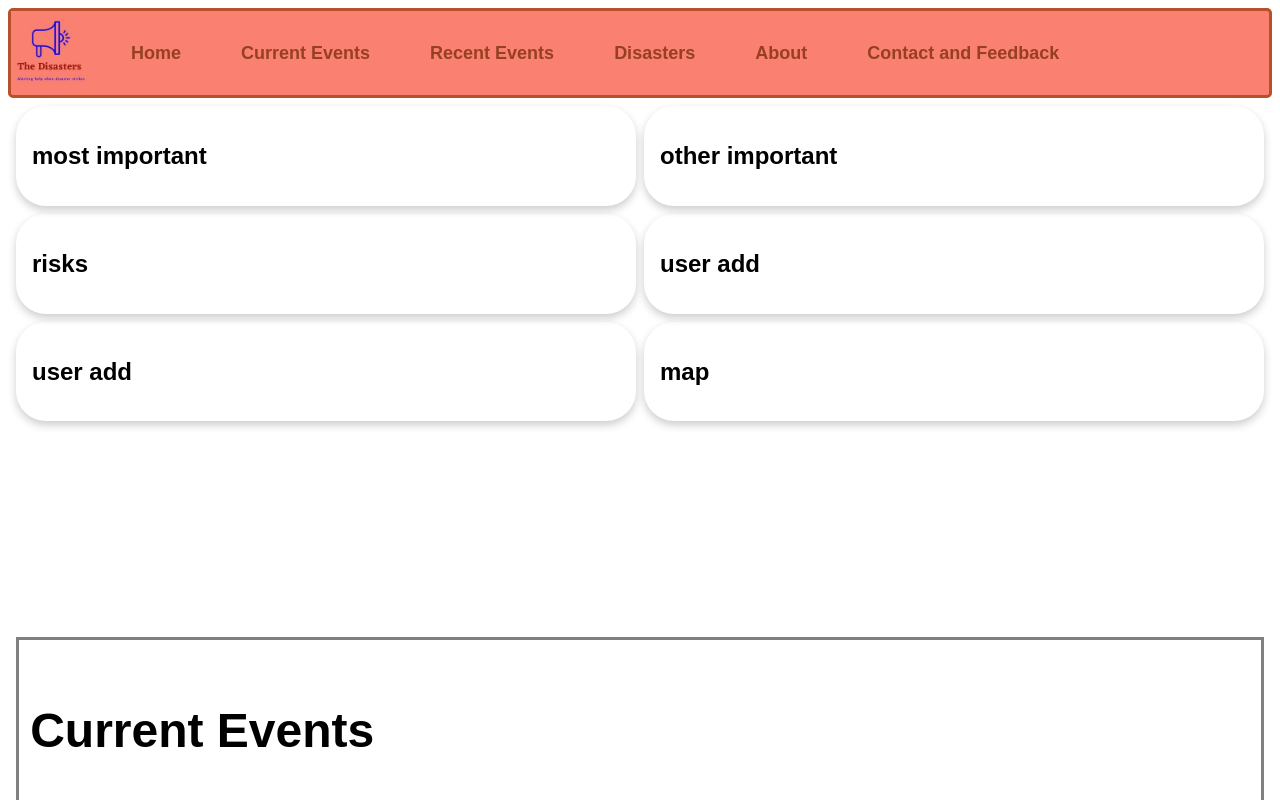
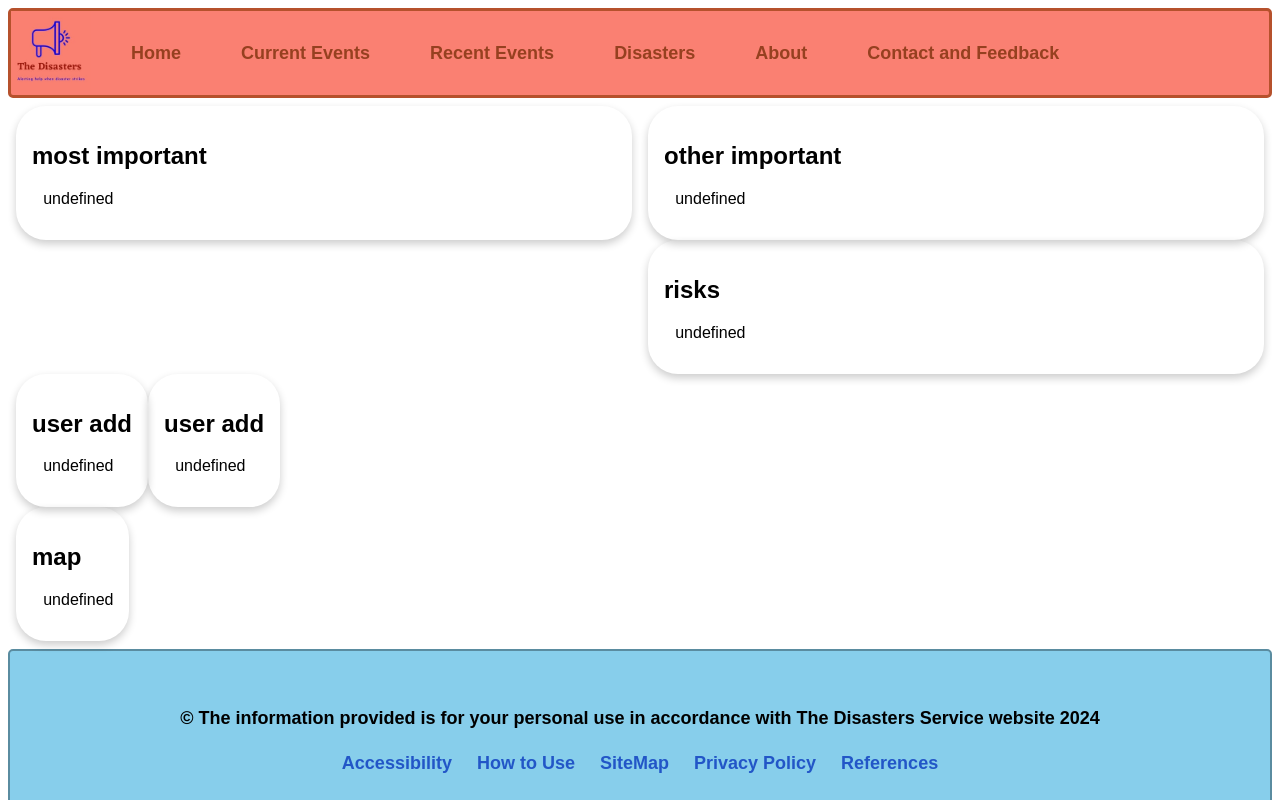
Before and after one commit to BIT-Studio-3/group-project-25-1-scade, a SvelteKit app: page / in a window 1280 px wide. Shown: the top 800 px of the page. Built offline with nearby package versions, Linux system fonts and the light colour scheme; no server answers.

Commit message:
bug:fixing layout

```diff
--- a/src/lib/Card.svelte
+++ b/src/lib/Card.svelte
@@ -1,16 +1,15 @@
 <script>
     export let title;
+    export let content;
 </script>
 
 <div class="card" >
     <h2>{title}</h2>
+    <p>{content}</p>
 </div>
 
 
 <style>
-    h2 {
-
-    }
     p {
         padding-left: 0.7em;
     }
--- a/src/routes/+page.svelte
+++ b/src/routes/+page.svelte
@@ -58,20 +58,25 @@
 <body>
   <!--current warning-->
   <section class="card-section">
-    <Card title="most important";class="index-card" id="indexCard1"/>
-    <Card title="other important" id="indexCard2"/>
-    <Card title ="risks" id="indexCard3"/>
-    <Card title ="user add" class="index-card" id="indexCard4"/>
-    <Card title ="user add" class="index-card" id="indexCard5"/>
-    <Card title ="map" class="indexCard6" id="indexCard6"/>
-
+    <div class="index-row1">
+      <div class="index-row1-left-side">
+        <Card title="most important" class="index-card1" id="index-card1"/>
+      </div>
+      <div class="index-row1-right-side">
+        <Card title="other important" id="indexCard2"/>
+        <Card title ="risks" id="indexCard3"/>
+      </div>
+    </div>
+    <div class="index-row2">
+      <Card title ="user add" class="index-card" id="indexCard4"/>
+      <Card title ="user add" class="index-card" id="indexCard5"/>
+    </div>
+    <div class="index-row3">
+      <Card title ="map" class="indexCard6" id="indexCard6"/>
+    </div>
   </section>
 
-
-
-
-
-  <div class="top-of-body">
+  <!-- <div class="top-of-body">
     <h2><Header headingTitle="Current Events" /></h2>
     <p>{currentTime}</p>
     <div class="current-events">
@@ -102,32 +107,43 @@
     </div>
 
 
-  </div>
+  </div> -->
 </body>
 
 <style>
 
- .card-section{
-  display: grid;
-    grid-template-columns: repeat(2, 1fr);
-    grid-template-rows: repeat(5, 1fr);
-    gap: 8px;
- }
+  .index-row1{
+    display: flex;
+    flex-direction: row;
 
-  #indexCard1{
-    grid-row: span 2 / span 2;
+  }
+  .index-row2{
+    display: flex;
+    flex-direction: row;
+
+  }
+  .index-row3{
+    display: flex;
+    flex-direction: row;
+    width:100%
   }
 
-  #indexCard3{
+  .index-row1-left-side{
+    width:50%;
+    padding-right: 1em;
+  }
+  .index-card1{
+    max-height: 100em;
+  }
+  .index-row1-right-side{
+    width:50%;
+    flex-direction: column;
 
   }
-  #indexCard4{grid-row-start: 3;}
-  #indexCard5{grid-row-start: 3;}
-  .indexCard6{grid-column: span 2 / span 2;
-    grid-row: span 2 / span 2;
-    grid-row-start: 4;}
 
-  p {
+
+
+  /* p {
     padding: 1.2%;
   }
   h2 {
@@ -161,6 +177,6 @@
     display: flex;
     justify-content: right;
     padding: 2%;
-  }
+  } */
 
 </style>
```
